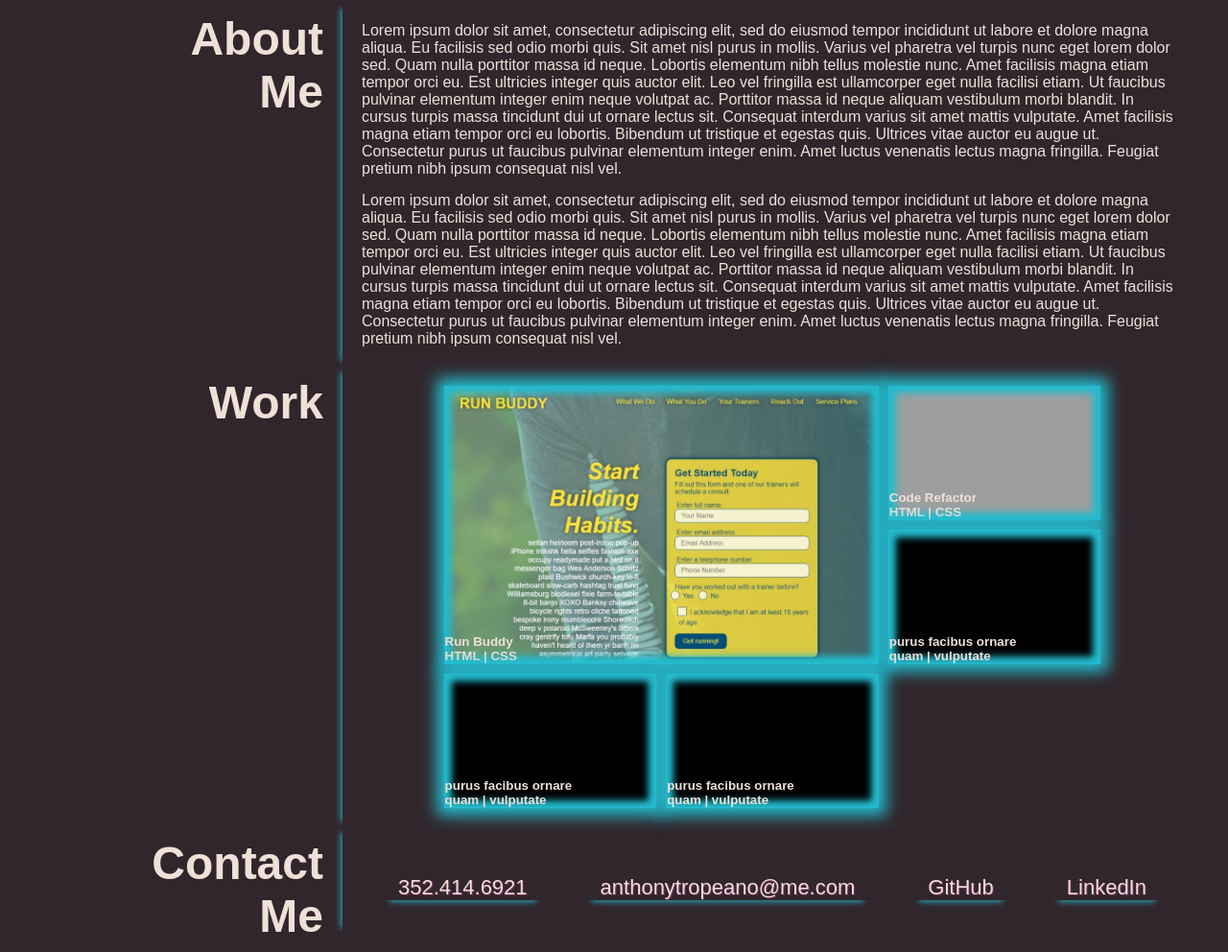
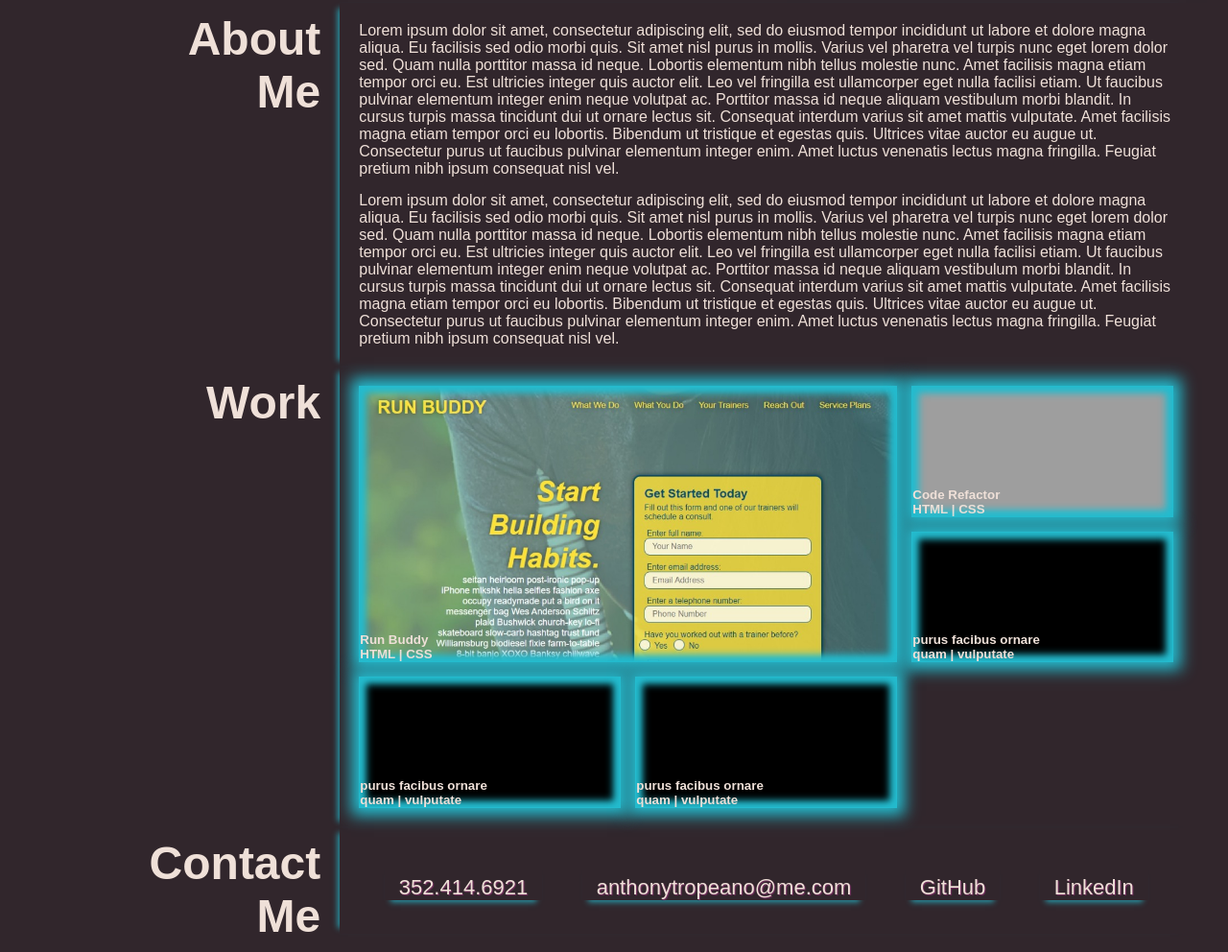
Before and after one commit to iiTONELOC/Portfolio, a plain HTML site: page index.HTML in a window 1280 px wide. Shown: the part 331-1323 px from the top of the page at 96% size. Drawn offline with Linux system fonts and the light colour scheme; grey boxes are pictures that could not be loaded.

Commit message:
fixed the html so I can consolidate the CSS.

```diff
--- a/assets/CSS/style.css
+++ b/assets/CSS/style.css
@@ -100,6 +100,7 @@ header h1 a {
     flex-wrap: wrap;
     justify-content: center;
     align-items: flex-start;
+    margin-right: 10px;
     }
 
 
@@ -112,7 +113,6 @@ header h1 a {
     flex-flow: column wrap;
     align-items: flex-end;
     text-align: right;
-
 
 }
 
@@ -137,7 +137,20 @@ header h1 a {
     flex-wrap: wrap;
     justify-content: center;
     align-items: flex-start;
-    }
+    margin-right: 10px;}
+
+.title{
+        margin-right: 10px;
+        font-size: xx-large;
+        padding: 10px;
+        width: 25%;
+        display: flex;
+        flex-wrap: wrap;
+        justify-content: flex-end;
+        text-align: right;
+
+}
+
 
 .grid-wrapper {
     display:flex;
@@ -152,10 +165,10 @@ header h1 a {
 
 .grid-container {
     display:grid;
-    width: 80%;
+    width: 100%;
     grid-template-columns: repeat(3,2fr);
     grid-template-rows: repeat(3, 1.5fr);
-    gap: 10px 10px;
+    gap: 15px 15px;
 
 
 }
@@ -201,6 +214,7 @@ header h1 a {
     flex-wrap: wrap;
     justify-content: center;
     align-items: flex-start;
+    margin-right: 10px;
 }
 .contact-content{
     display:flex;
@@ -214,7 +228,7 @@ header h1 a {
 .contact ul {
     display:flex;
     flex-wrap: wrap;
-    justify-content: space-around;
+    justify-content: space-evenly;
     align-items: center;
     list-style: none;
     width: 100%;
--- a/index.HTML
+++ b/index.HTML
@@ -33,7 +33,7 @@
       </header>
 
      <!--Hero-->
-     <section>
+     <section id="hero">
          <div class="hero">
              <div class="catch-phrase">
                  <h1>
@@ -65,12 +65,14 @@
     </section>
 
       <!--Work Section-->
-      <section class="work">
-          <div class="section-title">
+    <section>
+        <div class="work">
+          <div class="title">
               <h1>
                   Work
               </h1>
           </div>
+
           <!--Grid Start-->
           <div class="grid-wrapper">
               <div class="grid-container">
@@ -116,10 +118,12 @@
                     </div>
                 </div>
             </div>
-        </section>
+        </div>
+    </section>
 
         <!--Contact-->
-        <section class="contact">
+        <section>
+         <div class="contact">
             <div class="section-title">
                 <h1>
                     Contact<br>
@@ -143,7 +147,7 @@
                 </ul>
 
             </div>
-
+         </div>
         </section>
 
 
```
